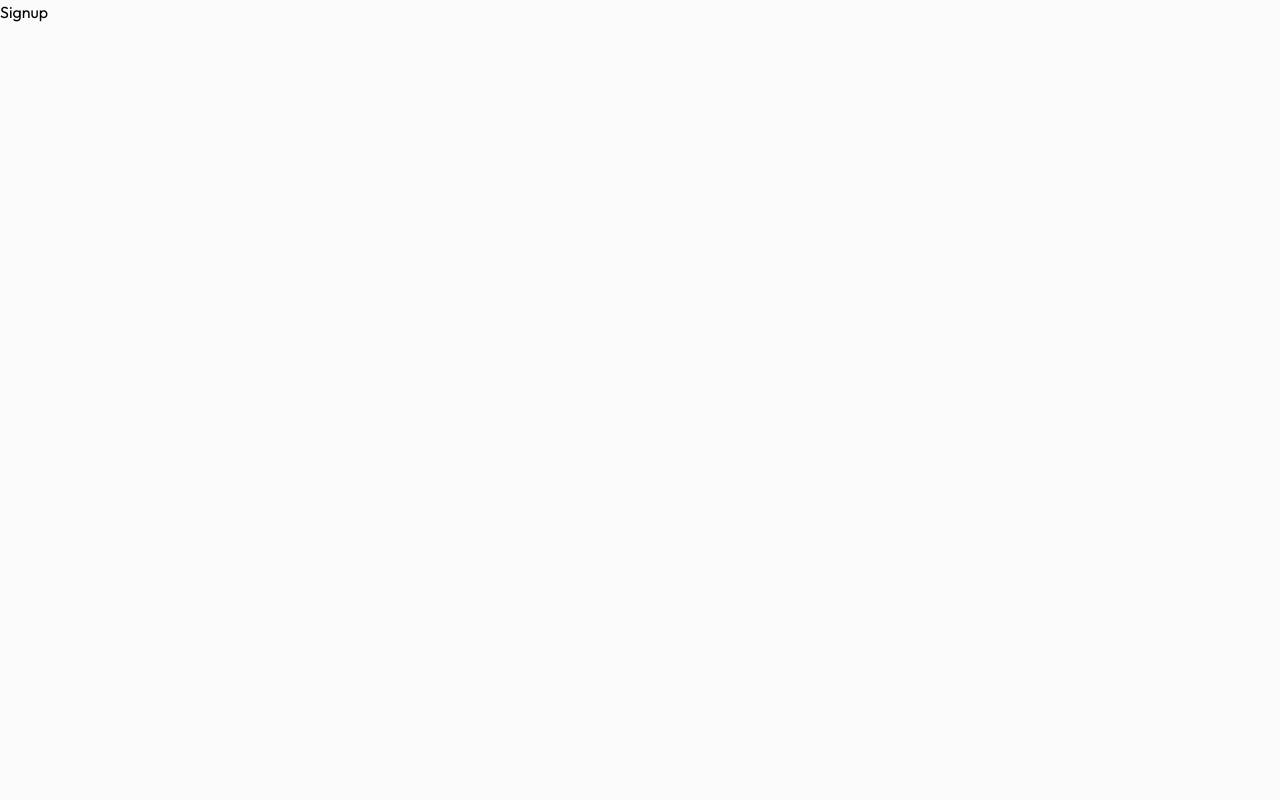
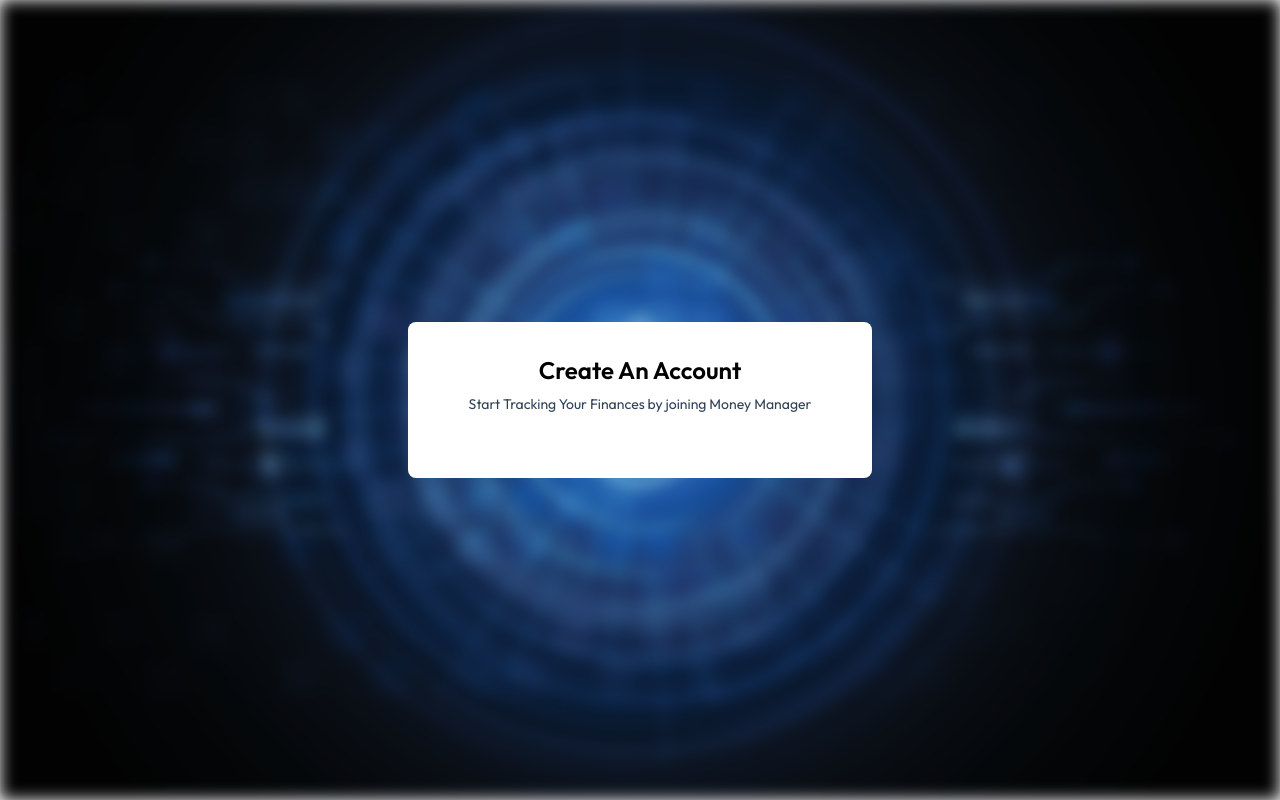
Before and after one commit to MoeF159/money-manager-application-frontend, a React (Vite) app: page /signup in a window 1280 px wide. Built offline with nearby package versions, Linux system fonts and the light colour scheme.

Commit message:
added blur background image and a simple centered div

```diff
--- a/src/pages/Signup.jsx
+++ b/src/pages/Signup.jsx
@@ -1,6 +1,34 @@
+/* eslint-disable no-unused-vars */
+import { useState } from "react";
+import { useNavigate } from "react-router-dom";
+import {assets} from "../assets/assets.js"
+
 const Signup = () => {
+
+    const[fullName, setFullName] = useState("");
+    const[email, setEmail] = useState("");
+    const[password, setPassword] = useState("");
+    const[error, setError] = useState(null);
+
+    const navigate = useNavigate();
+
     return (
-        <div>Signup</div>
+        <div className="h-screen w-full relative flex items-center justify-center overflow-hidden">
+            {/* Background image with blur */}
+            <img src={assets.login_bg} alt="Background" className="absolute inset-0 w-full h-full object-cover filter blur-sm"/>
+
+            <div className="relative z-10 w-full max-w-lg px-6">
+                <div className="bg-white bg-opacity-95 backdrop-blur-sm rounded-lg shaodw-2xl p-8 max-h-[90vh] overflow-y-auto">
+                    <h3 className="text-2xl font-semibold text-black text-center mb-2">
+                        Create An Account
+                    </h3>
+                    <p className="text-sm text-slate-700 text-center mb-8">
+                        Start Tracking Your Finances by joining Money Manager
+                    </p>
+                </div>
+            </div>
+
+        </div>
     )
 }
 export default Signup;
```
